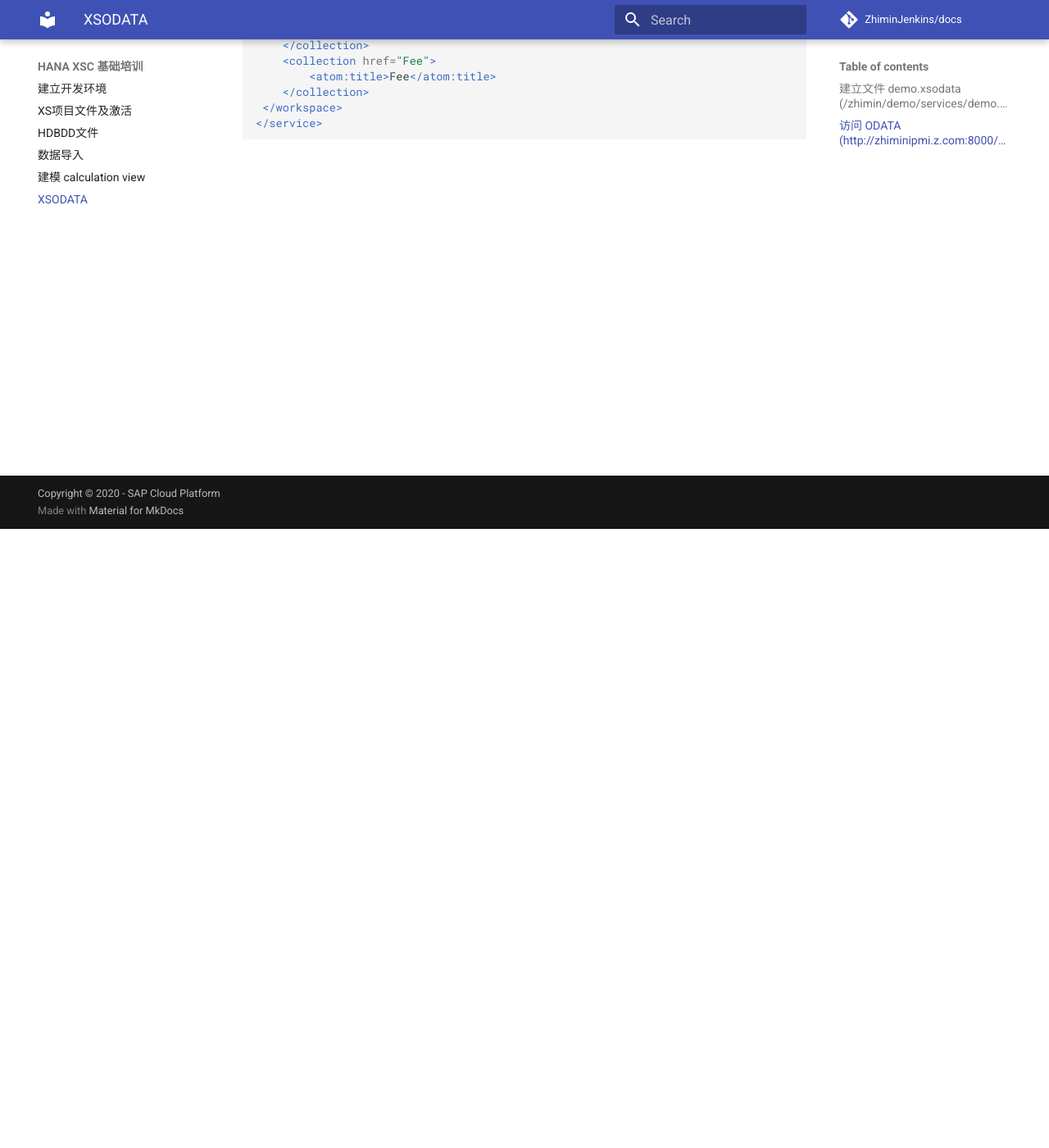
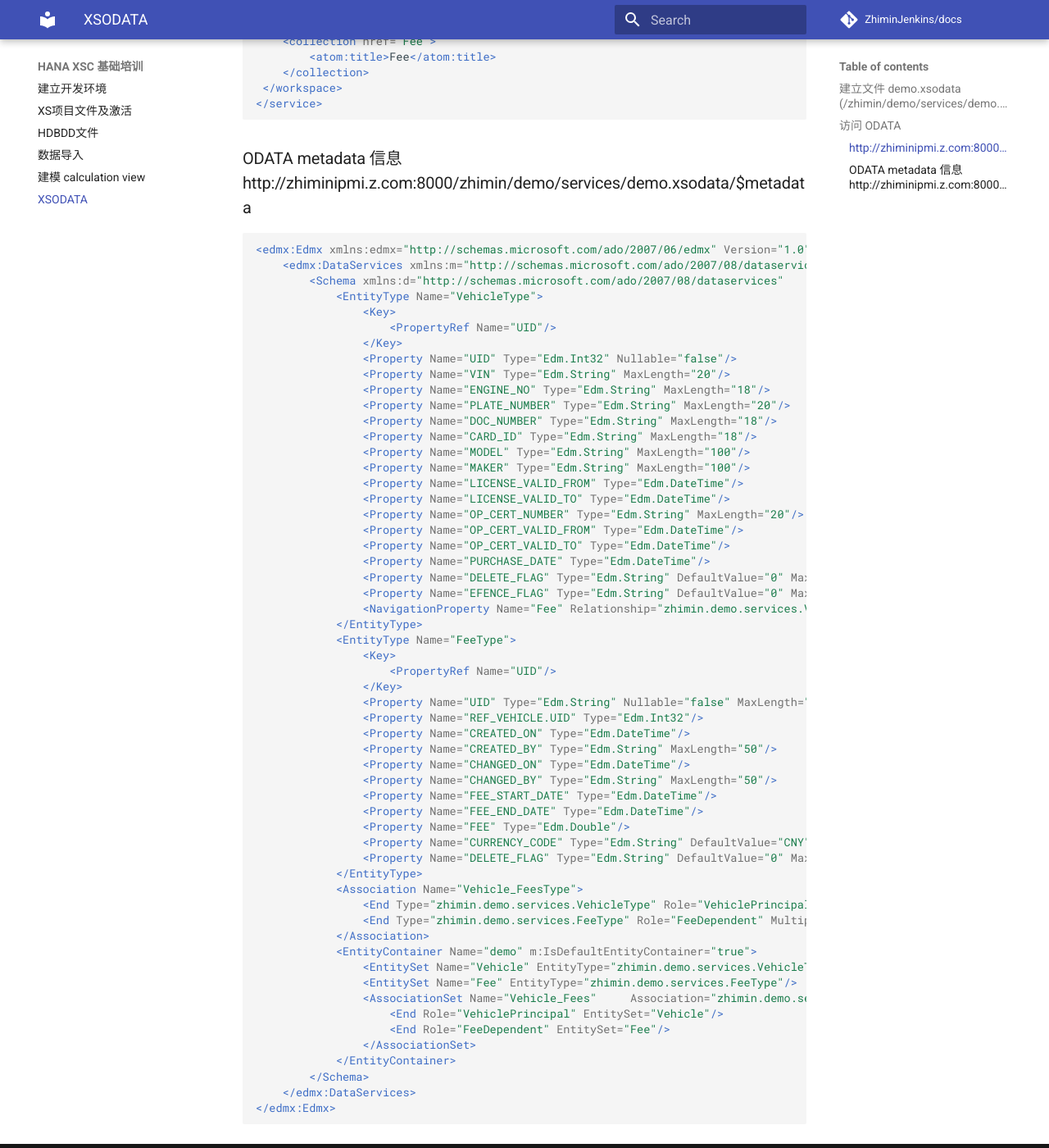
Before and after one commit to shaozhm/alpmars-training, an MkDocs documentation site: the page built from docs/xsodata.md, in a window 1280 px wide and 1400 px high, scrolled down 755 px. Shown: the whole window at 82% size. Built offline with MkDocs 1.6.1 and Material for MkDocs 9.7.7, drawn with Linux system fonts in a browser that asks for light colours; old or Windows-style settings are respelled for this version of MkDocs; some of the changed text lies outside the part shown.

Commit message:
zhimin update

````diff
--- a/docs/xsodata.md
+++ b/docs/xsodata.md
@@ -15,7 +15,10 @@ settings {
 }
 ```
 
-## 访问 ODATA (http://zhiminipmi.z.com:8000/zhimin/demo/services/demo.xsodata)
+## 访问 ODATA
+
+### http://zhiminipmi.z.com:8000/zhimin/demo/services/demo.xsodata/
+
 ``` xml
 <service xmlns:atom="http://www.w3.org/2005/Atom" xmlns:app="http://www.w3.org/2007/app" xmlns="http://www.w3.org/2007/app" xml:base="http://zhiminipmi.z.com:8000/zhimin/demo/services/demo.xsodata/">
  <workspace>
@@ -29,3 +32,64 @@ settings {
  </workspace>
 </service>
 ```
+
+### ODATA metadata 信息 http://zhiminipmi.z.com:8000/zhimin/demo/services/demo.xsodata/$metadata
+
+``` xml
+<edmx:Edmx xmlns:edmx="http://schemas.microsoft.com/ado/2007/06/edmx" Version="1.0">
+    <edmx:DataServices xmlns:m="http://schemas.microsoft.com/ado/2007/08/dataservices/metadata"     m:DataServiceVersion="2.0">
+        <Schema xmlns:d="http://schemas.microsoft.com/ado/2007/08/dataservices"         xmlns:m="http://schemas.microsoft.com/ado/2007/08/dataservices/metadata"        xmlns="http://schemas.microsoft.com/ado/2008/09/edm" Namespace="zhimin.demo.services">
+            <EntityType Name="VehicleType">
+                <Key>
+                    <PropertyRef Name="UID"/>
+                </Key>
+                <Property Name="UID" Type="Edm.Int32" Nullable="false"/>
+                <Property Name="VIN" Type="Edm.String" MaxLength="20"/>
+                <Property Name="ENGINE_NO" Type="Edm.String" MaxLength="18"/>
+                <Property Name="PLATE_NUMBER" Type="Edm.String" MaxLength="20"/>
+                <Property Name="DOC_NUMBER" Type="Edm.String" MaxLength="18"/>
+                <Property Name="CARD_ID" Type="Edm.String" MaxLength="18"/>
+                <Property Name="MODEL" Type="Edm.String" MaxLength="100"/>
+                <Property Name="MAKER" Type="Edm.String" MaxLength="100"/>
+                <Property Name="LICENSE_VALID_FROM" Type="Edm.DateTime"/>
+                <Property Name="LICENSE_VALID_TO" Type="Edm.DateTime"/>
+                <Property Name="OP_CERT_NUMBER" Type="Edm.String" MaxLength="20"/>
+                <Property Name="OP_CERT_VALID_FROM" Type="Edm.DateTime"/>
+                <Property Name="OP_CERT_VALID_TO" Type="Edm.DateTime"/>
+                <Property Name="PURCHASE_DATE" Type="Edm.DateTime"/>
+                <Property Name="DELETE_FLAG" Type="Edm.String" DefaultValue="0" MaxLength="1"/>
+                <Property Name="EFENCE_FLAG" Type="Edm.String" DefaultValue="0" MaxLength="1"/>
+                <NavigationProperty Name="Fee" Relationship="zhimin.demo.services.Vehicle_FeesType"             FromRole="VehiclePrincipal" ToRole="FeeDependent"/>
+            </EntityType>
+            <EntityType Name="FeeType">
+                <Key>
+                    <PropertyRef Name="UID"/>
+                </Key>
+                <Property Name="UID" Type="Edm.String" Nullable="false" MaxLength="32"/>
+                <Property Name="REF_VEHICLE.UID" Type="Edm.Int32"/>
+                <Property Name="CREATED_ON" Type="Edm.DateTime"/>
+                <Property Name="CREATED_BY" Type="Edm.String" MaxLength="50"/>
+                <Property Name="CHANGED_ON" Type="Edm.DateTime"/>
+                <Property Name="CHANGED_BY" Type="Edm.String" MaxLength="50"/>
+                <Property Name="FEE_START_DATE" Type="Edm.DateTime"/>
+                <Property Name="FEE_END_DATE" Type="Edm.DateTime"/>
+                <Property Name="FEE" Type="Edm.Double"/>
+                <Property Name="CURRENCY_CODE" Type="Edm.String" DefaultValue="CNY" MaxLength="3"/>
+                <Property Name="DELETE_FLAG" Type="Edm.String" DefaultValue="0" MaxLength="1"/>
+            </EntityType>
+            <Association Name="Vehicle_FeesType">
+                <End Type="zhimin.demo.services.VehicleType" Role="VehiclePrincipal"    Multiplicity="1"/>
+                <End Type="zhimin.demo.services.FeeType" Role="FeeDependent" Multiplicity="*"/>
+            </Association>
+            <EntityContainer Name="demo" m:IsDefaultEntityContainer="true">
+                <EntitySet Name="Vehicle" EntityType="zhimin.demo.services.VehicleType"/>
+                <EntitySet Name="Fee" EntityType="zhimin.demo.services.FeeType"/>
+                <AssociationSet Name="Vehicle_Fees"     Association="zhimin.demo.services.Vehicle_FeesType">
+                    <End Role="VehiclePrincipal" EntitySet="Vehicle"/>
+                    <End Role="FeeDependent" EntitySet="Fee"/>
+                </AssociationSet>
+            </EntityContainer>
+        </Schema>
+    </edmx:DataServices>
+</edmx:Edmx>
+```
````
